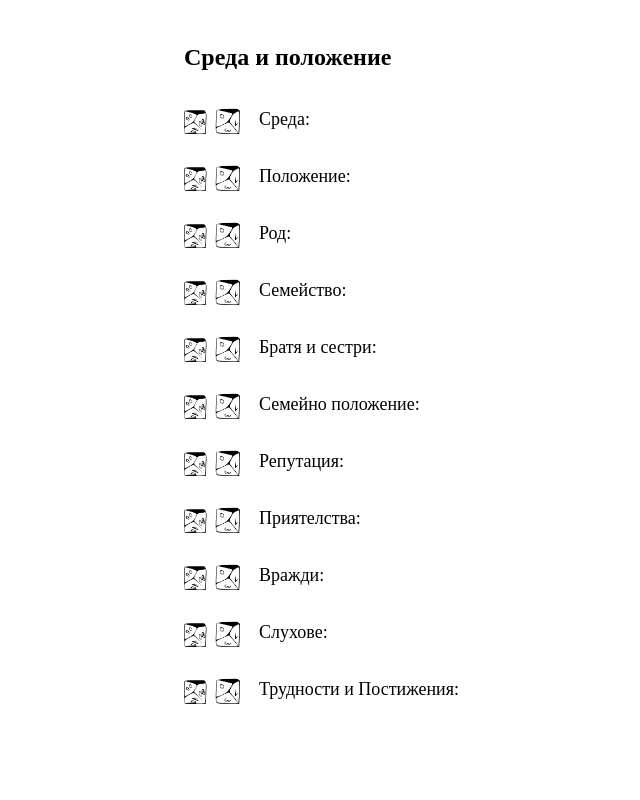
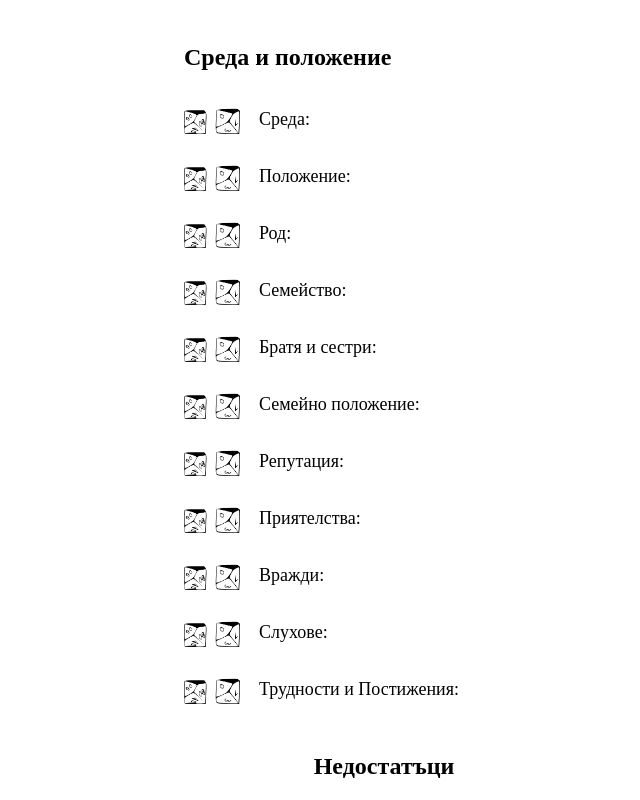
Before and after one commit to tery999/Random-Hero-Generator, a React (Vite) app: page /Complex in a window 1280 px wide. Shown: the part 1144-1944 px from the top of the page, without its empty margins (256-896 px from the left). Before the commit the page ends 1862 px from the top, so only its background shows below. Built offline with nearby package versions, Linux system fonts and the light colour scheme.

Commit message:
single Mech reroll + disadvantages done on Complex

```diff
--- a/src/Components/Complex/Complex.tsx
+++ b/src/Components/Complex/Complex.tsx
@@ -11,6 +11,7 @@ import { WorldviewComplex } from "./SubComplexes/WorldviewComplex"
 import { FamilyNRelationshipComplex } from "./SubComplexes/FamilyNRelationshipComplex"
 import { MechStatsComplex } from "./SubComplexes/MechStatsComplex"
 import { MechStatNames } from "../../functions/mechStatGenerator"
+import { DisadvantagesComplex } from "./SubComplexes/DIsadvantagesComplex"
 
 
 export function Complex() {
@@ -40,6 +41,19 @@ export function Complex() {
     const [mechLowHigh, setMechLowHigh] = useState<MechStatNames[]>([]);
     const changeMechLowHigh = useCallback( (changedData: MechStatNames[]) => {
         setMechLowHigh(changedData)
+    },[])
+
+    //user for disadvantagesComp, which relies on rerolls from MechStatComplex
+    const [numberOfDisadvantagesPhysic, setNumberOfDisadvantagesPhysic] = useState(0);
+    const [numberOfDisadvantagesMental, setNumberOfDisadvantagesMental] = useState(0);
+    console.log("DISADVANTAGES COUNT", numberOfDisadvantagesMental , numberOfDisadvantagesPhysic)
+    const changenumberOfDisadvantages = useCallback( (disadvantage:"mental"|"physical") => {
+        debugger;
+        if (disadvantage === "mental") {
+            setNumberOfDisadvantagesMental((prev) => prev+1)
+        } else {
+            setNumberOfDisadvantagesPhysic((prev) => prev+1)
+        }
     },[])
 
 
@@ -72,9 +86,11 @@ export function Complex() {
 
             <WorldviewComplex />
 
-            <MechStatsComplex changeMechLowHigh={changeMechLowHigh} />
+            <MechStatsComplex changeMechLowHigh={changeMechLowHigh} changenumberOfDisadvantages={changenumberOfDisadvantages} />
 
             <FamilyNRelationshipComplex age={age} mechLowHigh={mechStatLowHigh} />
+
+            <DisadvantagesComplex numberOfDisadvantagesPhysic={numberOfDisadvantagesPhysic} numberOfDisadvantagesMental={numberOfDisadvantagesMental}  />
         </div>
     )
 }
--- /dev/null
+++ b/src/Components/Complex/SubComplexes/DIsadvantagesComplex.tsx
@@ -0,0 +1,54 @@
+import React, { useEffect, useState } from "react";
+import { nedostataciInterface, nedostataciMentalFunc, nedostataciPhysicalFunc } from "../../../functions/disadvantageGenerator";
+
+export function DisadvantagesFunction(props: any) {
+    const numberOfDisadvantagesPhysic = props.numberOfDisadvantagesPhysic as number;
+    const numberOfDisadvantagesMental = props.numberOfDisadvantagesMental as number;
+    const [disadvantages, setDisadvantages] = useState<nedostataciInterface[]>([]);
+
+    useEffect(() => {
+        if (numberOfDisadvantagesPhysic > 0) {
+            const disadvantage = nedostataciPhysicalFunc();
+            const newDisArr: nedostataciInterface[] = disadvantages.map(obj => ({ ...obj }));
+            const filtered = newDisArr.filter((el) => {
+                return el.name === disadvantage.name
+            })
+
+            if (filtered.length > 0) {
+                filtered[0].level += 1;
+                setDisadvantages(newDisArr);
+            } else {
+                setDisadvantages((prev) => [...prev, disadvantage]);
+            }
+
+        }
+    }, [numberOfDisadvantagesPhysic])
+
+    useEffect(() => {
+        if (numberOfDisadvantagesMental > 0) {
+            const disadvantage = nedostataciMentalFunc();
+            const newDisArr: nedostataciInterface[] = disadvantages.map(obj => ({ ...obj }));
+            const filtered = newDisArr.filter((el) => {
+                return el.name === disadvantage.name
+            })
+
+            if (filtered.length > 0) {
+                filtered[0].level += 1;
+                setDisadvantages(newDisArr);
+            } else {
+                setDisadvantages((prev) => [...prev, disadvantage]);
+            }
+        }
+
+    }, [numberOfDisadvantagesMental])
+    return (
+        <div>
+            <h2>Недостатъци</h2>
+            {disadvantages.map((single) =>
+                <p>{single.name} {single.level}: {single.information}</p>
+            )}
+        </div>
+    )
+}
+
+export const DisadvantagesComplex = React.memo(DisadvantagesFunction);
--- a/src/Components/Complex/SubComplexes/MechStatsComplex.tsx
+++ b/src/Components/Complex/SubComplexes/MechStatsComplex.tsx
@@ -1,10 +1,11 @@
 import { useState } from "react";
 import { mechanicStats } from "../../../Interfaces/QuickHero";
-import { mechStatGenerator, mechStatLowHigh } from "../../../functions/mechStatGenerator";
+import { mechSingleStats, mechStatGenerator, mechStatLowHigh } from "../../../functions/mechStatGenerator";
 import dice from "../../../../public/441965163_472462378601661_2030822002986090823_n.png"
 
-export function MechStatsComplex(props:any) {
+export function MechStatsComplex(props: any) {
     const changeMechLowHigh = props.changeMechLowHigh
+    const changenumberOfDisadvantages = props.changenumberOfDisadvantages;
     const [mechStats, setMechStats] = useState<mechanicStats>({
         strength: 0,
         confidence: 0,
@@ -12,21 +13,72 @@ export function MechStatsComplex(props:any) {
         perception: 0
     })
 
+    //open individual rolls only after first roll
+    const [hasRolled, setHasRolled] = useState(false);
+
     const rollStats = () => {
         const mechSt = mechStatGenerator();
         setMechStats(mechSt);
         const lowHigh = mechStatLowHigh(mechSt);
-        changeMechLowHigh(lowHigh)
+        changeMechLowHigh(lowHigh);
+        setHasRolled(true);
+    }
+
+    const rollIndividualStat = (statName:"strength"|"confidence"|"ability"|"perception") => {
+        const newMechStats = {...mechStats};
+        const individualRoll = mechSingleStats();
+        newMechStats[statName] = individualRoll;
+        setMechStats(newMechStats);
+
+        const lowHigh = mechStatLowHigh(newMechStats);
+        changeMechLowHigh(lowHigh);
+
+        //passes to parent that there should be a disadvantage roll
+        if (statName === "strength" || statName === "ability") {
+            changenumberOfDisadvantages("physical");
+        } else {
+            changenumberOfDisadvantages("mental");
+        }
+
     }
 
     return (
         <div className="MechStatHolder">
             <h2>Механични измерения</h2>
-            <img className="diceLogo" src={dice} alt=""  onClick={rollStats}/>
-            <p> Крепкост: {mechStats.strength}</p>
-            <p> Увереност: {mechStats.confidence}</p>
-            <p> Способност: {mechStats.ability}</p>
-            <p> Възприятие: {mechStats.perception}</p>
+            {
+                !hasRolled &&
+                <img className="diceLogo" src={dice} alt="" onClick={rollStats} />
+            }
+            <div className="DivHolderStat">
+
+                {
+                    hasRolled &&
+                    <img className="diceLogo" src={dice} alt="" onClick={()=>rollIndividualStat("strength")} />
+                }
+                <p> Крепкост: {mechStats.strength}</p>
+            </div>
+            <div className="DivHolderStat">
+                {
+                    hasRolled &&
+                    <img className="diceLogo" src={dice} alt="" onClick={()=>rollIndividualStat("confidence")} />
+                }
+                <p> Увереност: {mechStats.confidence}</p>
+            </div>
+            <div className="DivHolderStat">
+
+                {
+                    hasRolled &&
+                    <img className="diceLogo" src={dice} alt="" onClick={()=>rollIndividualStat("ability")} />
+                }
+                <p> Способност: {mechStats.ability}</p>
+            </div>
+            <div className="DivHolderStat">
+                {
+                    hasRolled &&
+                    <img className="diceLogo" src={dice} alt="" onClick={()=>rollIndividualStat("perception")} />
+                }
+                <p> Възприятие: {mechStats.perception}</p>
+            </div>
         </div>
     )
 }
--- a/src/functions/mechStatGenerator.ts
+++ b/src/functions/mechStatGenerator.ts
@@ -25,7 +25,7 @@ export function mechSingleStats():number {
 
 // need it for value in familyNRelationship
 export function mechStatLowHigh(mechStats: mechanicStats) {
-    debugger;
+    // debugger;
     const curStats: mechanicStats = mechStats
     const low = Object.keys(mechStats).reduce((low, v) => curStats[v as keyof mechanicStats] < curStats[low as keyof mechanicStats] ? v : low);
     const high = Object.keys(mechStats).reduce((high, v) => curStats[v as keyof mechanicStats] > curStats[high as keyof mechanicStats] ? v : high);
```
Also changed, not shown: src/Components/Complex/Complex.css (line endings or trailing spaces).
